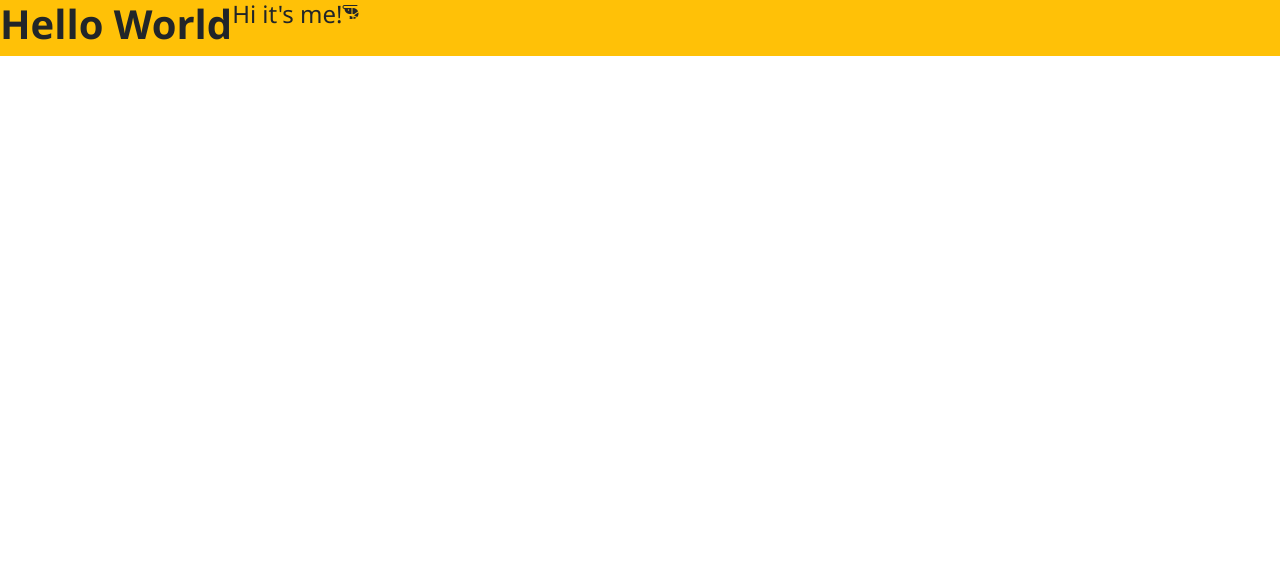
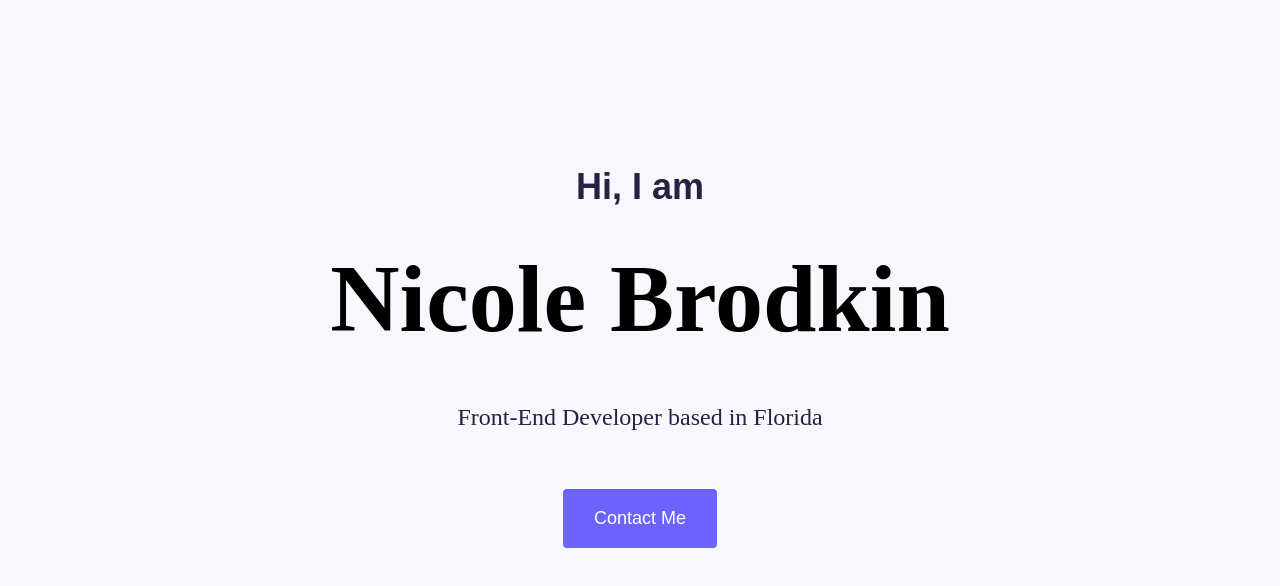
Before and after one commit to Nikoteenie/Hello-New, a plain HTML site: page index.html in a window 1280 px wide. Drawn offline with nearby package versions, Linux system fonts and the light colour scheme.

Commit message:
Updated CSS and HTML

```diff
--- a/index.html
+++ b/index.html
@@ -21,10 +21,13 @@
     <title>Document</title>
   </head>
   <body>
-    <div class="d-flex bg-warning">
-      <h1>Hello World</h1>
-      <h4>Hi it's me!</h4>
-      <p><i class="fa-solid fa-shrimp"></i></p>
+    <div class="hero">
+ <p>Hi, I am</p>
+   <h1>Nicole Brodkin</h1>
+   <h2 class="mb-5">Front-End Developer based in Florida</h2>
+
+    <a class="btn btn-branding" href="#">Contact Me</a>
     </div>
+      </div>
   </body>
 </html>
--- a/style.css
+++ b/style.css
@@ -1,7 +1,53 @@
-body {
-  font-family: "Segoe UI";
+:root {
+  --branding-color: #6c63ff;
+  --secondary-color: #f9f7fe;
+  --heading-font-family: "Playfair Display", serif;
+  --default-font-family: "Poppins", sans-serif;
 }
 
-h1{
+body {
+  background-color: white;
+}
+
+.hero {
+  background: var(--secondary-color);
+  text-align: center;
+  padding: 160px 20px;
+}
+
+h1 {
+  font-family: var(--heading-font-family);
+  color: black;
+  font-size: 96px;
   font-weight: 700;
+  line-height: 127.97pt;
+  padding-bottom: 0px;
 }
+
+h2 {
+  font-family: var(--heading-font-family);
+  color: #272142;
+  font-weight: normal;
+  font-size: 24px;
+  line-height: 2;
+}
+
+p {
+  font-family: var(--default-font-family);
+  color: #272142;
+  font-weight: 700;
+  font-size: 36px;
+  line-height: 54px;
+  margin-bottom: 0px;
+}
+
+.btn {
+  padding: 15px 30px;
+  border-radius: 4px;
+  background-color: var(--branding-color);
+  color: white;
+  font-family: var(--default-font-family);
+  font-weight: 500;
+  font-size: 18px;
+  line-height: 27px;
+}
```
